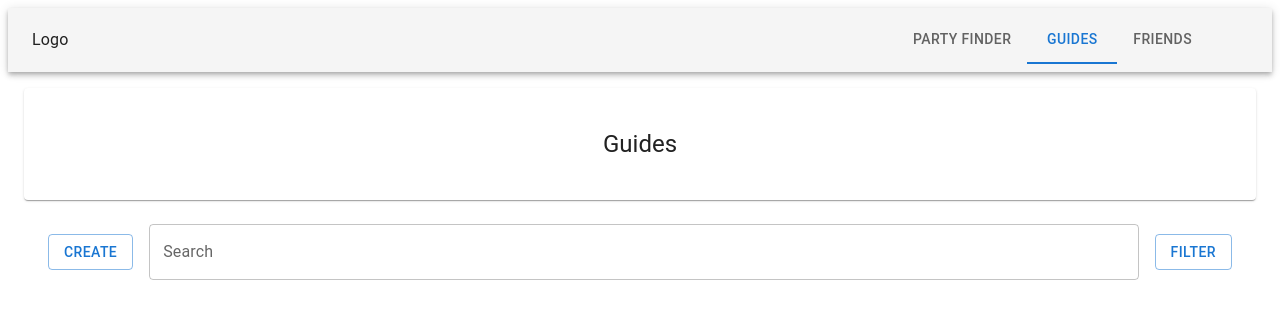
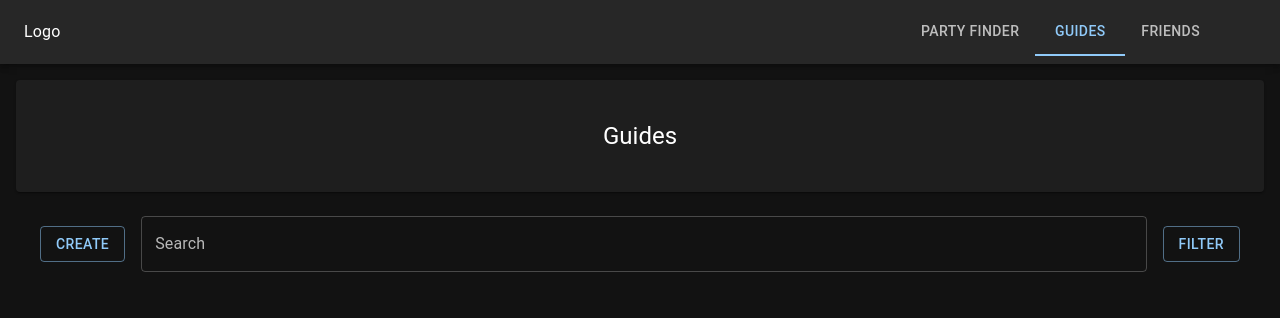
Before and after one commit to Chrisdouce/unincorporated, a React (Vite) app in the folder frontend/: page / in a window 1280 px wide. Shown: the top 318 px of the page. Built offline with nearby package versions, Linux system fonts and the light colour scheme; some icons are missing.

Commit message:
Changed to dark theme
Next to change some colors around later

```diff
--- a/frontend/src/App.tsx
+++ b/frontend/src/App.tsx
@@ -1,7 +1,10 @@
 import React, { useState } from 'react';
 import {
   Box, AppBar, Toolbar, Typography, Tabs, Tab, Button, IconButton,
-  Menu, MenuItem, TextField, Paper
+  Menu, MenuItem, TextField, Paper,
+  createTheme,
+  ThemeProvider,
+  CssBaseline
 } from '@mui/material';
 import MoreVertIcon from '@mui/icons-material/MoreVert';
 import Dialog from '@mui/material/Dialog';
@@ -69,8 +72,15 @@ export default function App() {
     );
   };
 
+  const darkTheme = createTheme({
+    palette: {
+      mode: 'dark',
+    },
+  });
 
   return (
+    <ThemeProvider theme={darkTheme}>
+    <CssBaseline />
     <Box>
       <AppBar position="static" color="default">
         <Toolbar sx={{ display: 'flex', justifyContent: 'space-between' }}>
@@ -196,5 +206,6 @@ export default function App() {
         </DialogActions>
       </Dialog>
     </Box>
+    </ThemeProvider>
   );
 }
```
